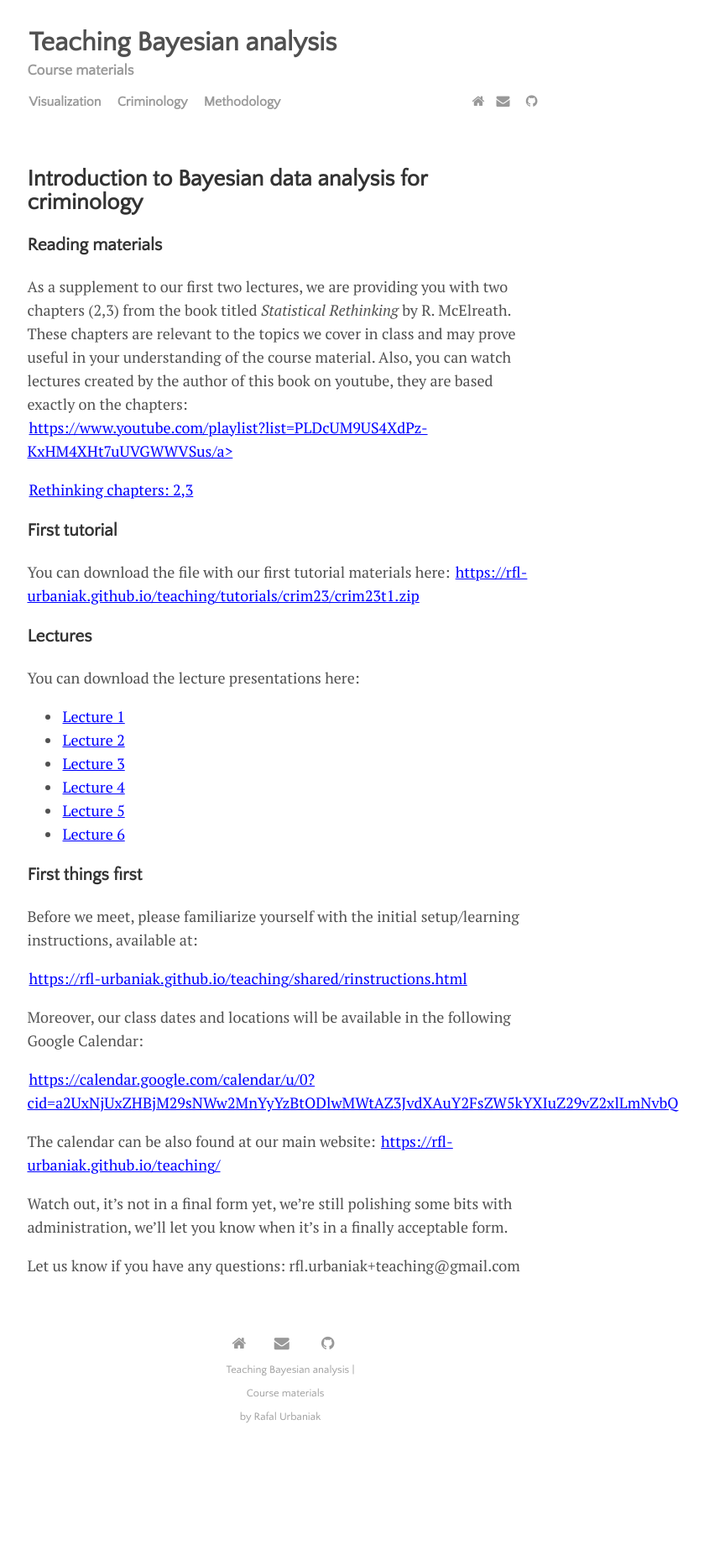
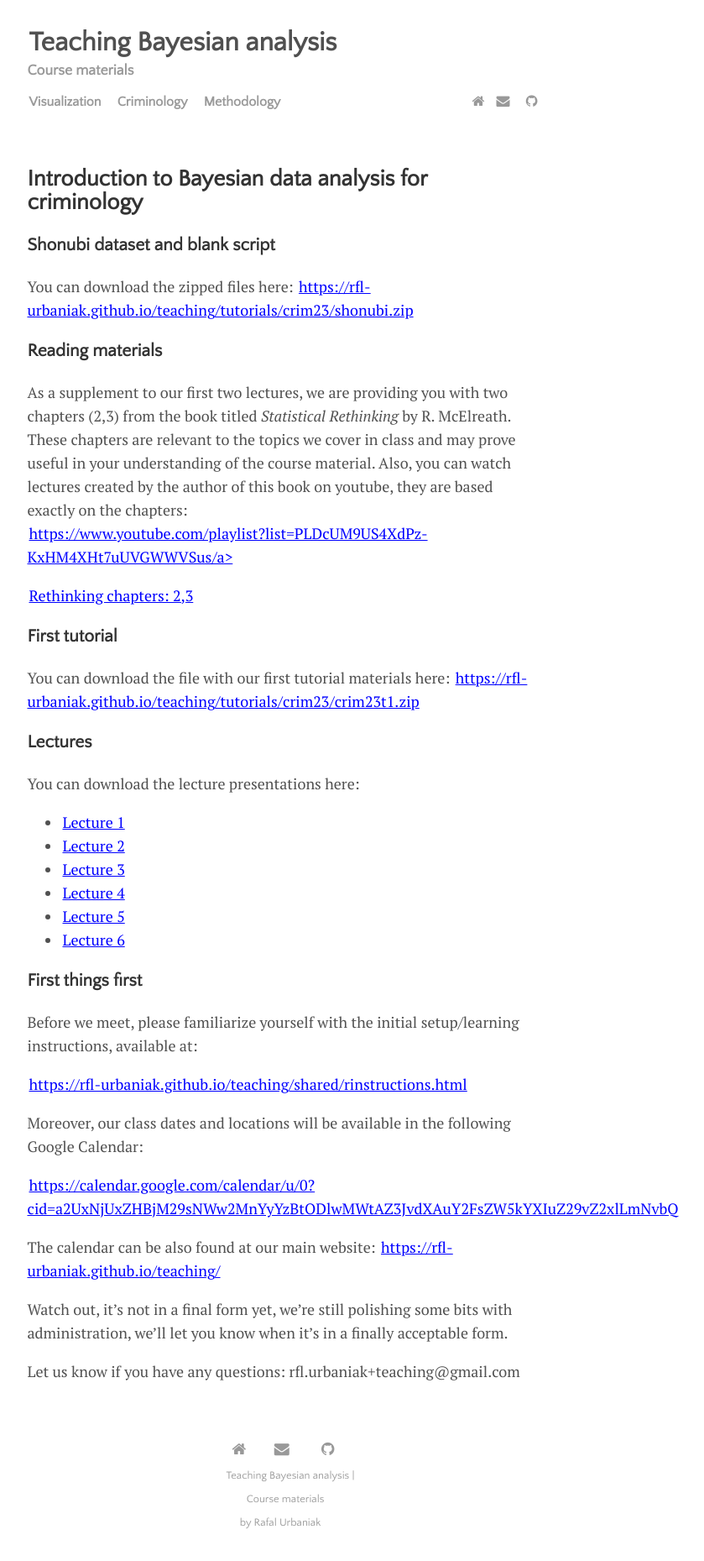
Before and after one commit to rfl-urbaniak/teaching, a Jekyll site: the page built from menu/criminology.md, in a window 1280 px wide. Shown: the whole page at 84% size, without its empty margins (300-1139 px from the left). Built offline with Jekyll 4.4.1, drawn with Linux system fonts in a browser that asks for light colours; before the commit the page ends 1733 px from its top, so only the background shows below that.

Commit message:
added shonubi

```diff
--- a/menu/criminology.md
+++ b/menu/criminology.md
@@ -12,6 +12,14 @@ a {
 </style>
 
 ## Introduction to Bayesian data analysis for criminology
+
+
+### Shonubi dataset and blank script
+
+
+You can download the zipped files here:
+[https://rfl-urbaniak.github.io/teaching/tutorials/crim23/shonubi.zip](https://rfl-urbaniak.github.io/teaching/tutorials/crim23/shonubi.zip)
+
 
 ### Reading materials
 
```
Also changed, not shown: 1 other file.
